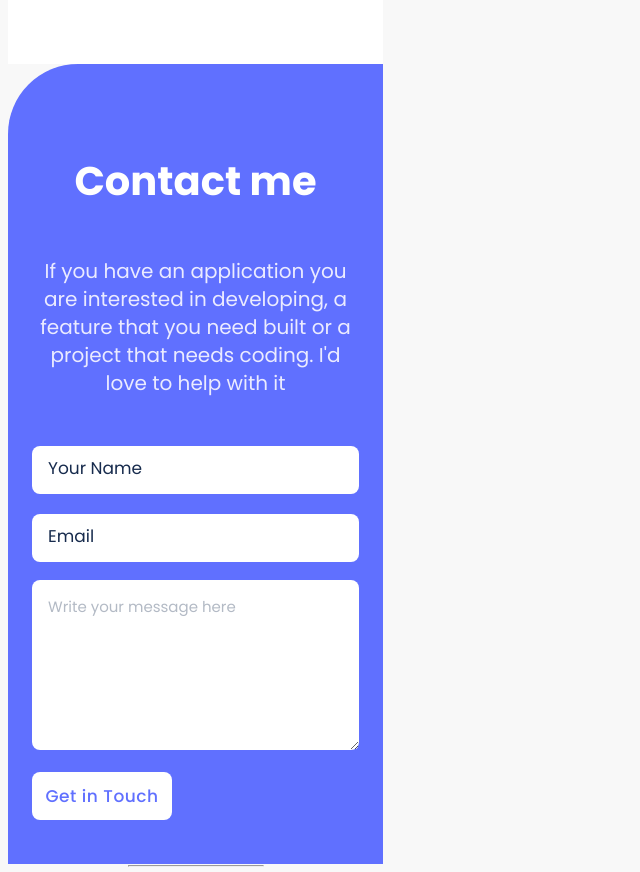
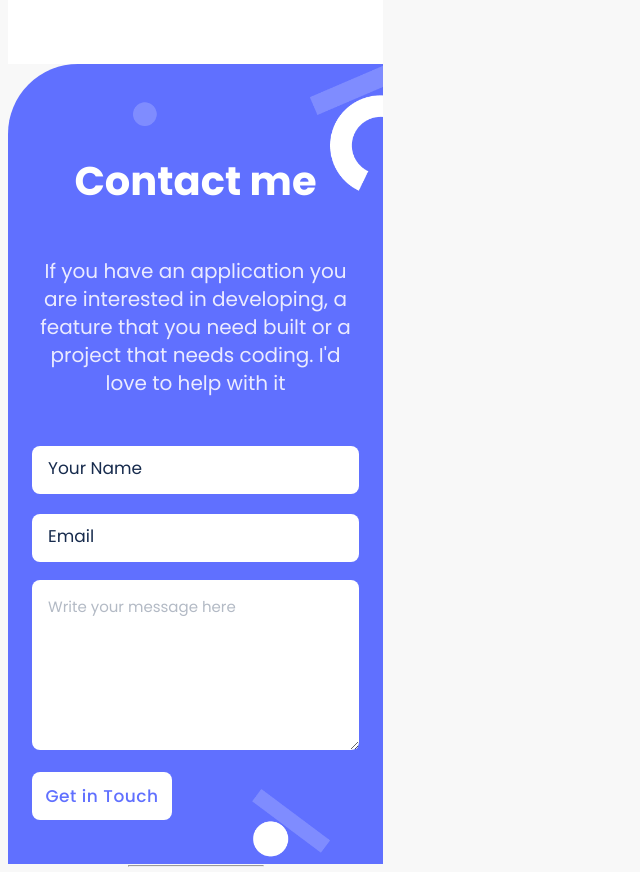
Before and after one commit to Gardimy/Version-Mobile, a website: page index.html in a window 1280 px wide. Shown: the part 4759-5631 px from the top of the page, without its empty margins (0-640 px from the left). Drawn offline with Linux system fonts and the light colour scheme.

Commit message:
Add background img

```diff
--- a/Style.css
+++ b/Style.css
@@ -715,9 +715,10 @@ header nav div .menu-bar {
   height: 800px;
   width: 375px;
   background-color: #6070ff;
-  background-image: url(.images/contact\ form\ shapes-mobile@2x.svg);
+  background-image: url(./Images/contact\ form\ shapes-mobile@2x.png);
   background-repeat: no-repeat;
   background-position: right;
+  background-size: contain;
   border-top-left-radius: 70px;
   display: flex;
   flex-direction: column;
```
Also changed, not shown: Images/contact form shapes-mobile.svg (added), Images/contact form shapes-mobile@2x.png (added).
